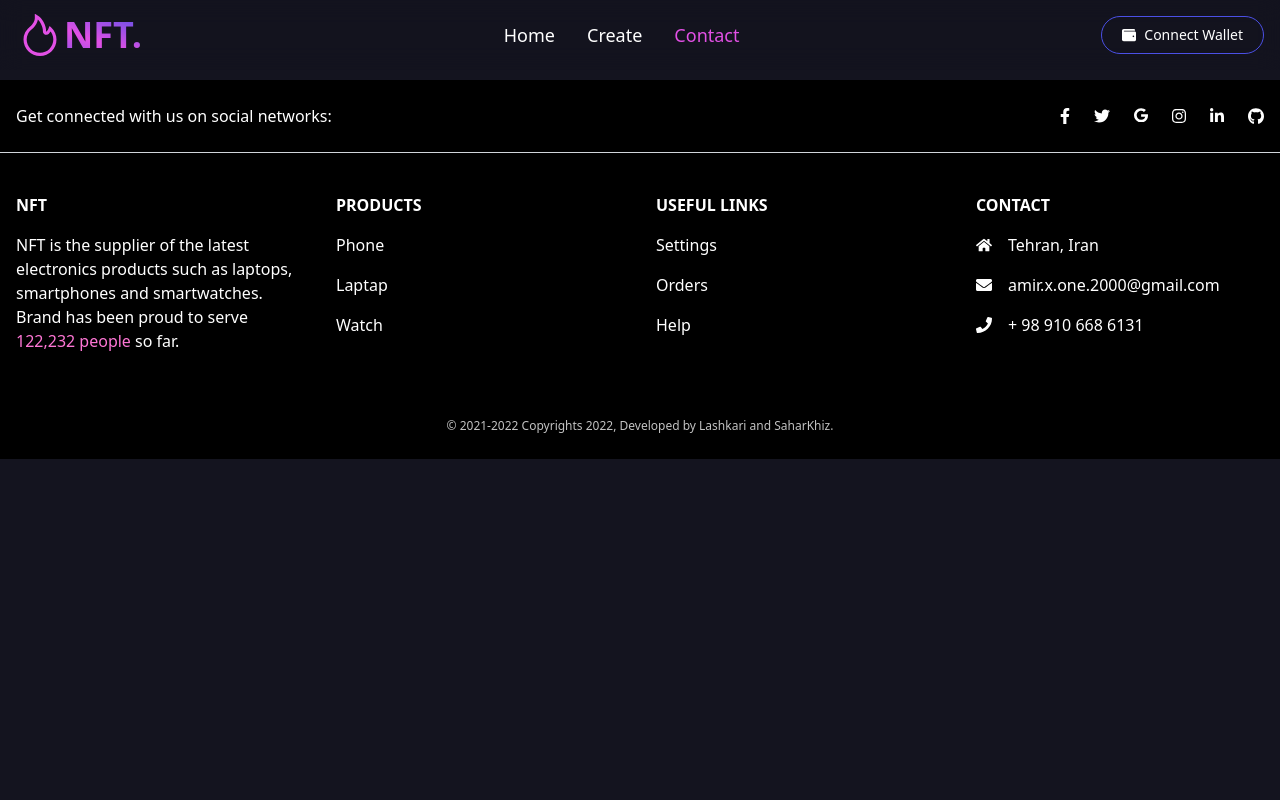
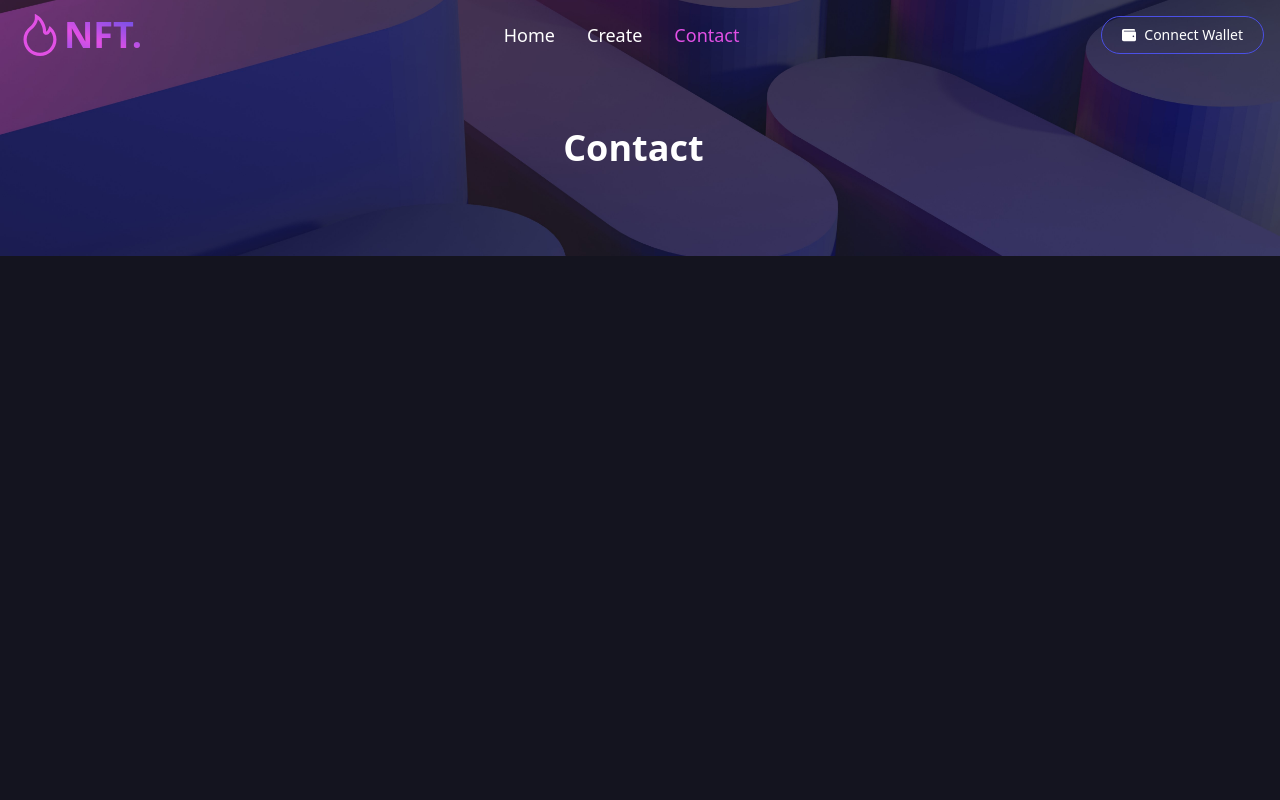
Before and after one commit to AmirxOne/NFT, a React (Create React App) app: page /contact in a window 1280 px wide. Shown: the top 800 px of the page. Built offline with nearby package versions, Linux system fonts and the light colour scheme.

Commit message:
Create Poster

```diff
--- a/src/components/Header.js
+++ b/src/components/Header.js
@@ -1,4 +1,4 @@
-import React,{useState} from 'react';
+import React,{useState, useEffect, useRef} from 'react';
 // react icons
 import{AiOutlineFire, AiOutlineMenu, AiOutlineClose} from 'react-icons/ai'
 import{FaWallet} from 'react-icons/fa'
@@ -30,8 +30,20 @@ const Header = () => {
         setShow(!show)
     }
 
+
+    const headerRef = useRef(null);
+
+
+    window.addEventListener("scroll", () => {
+        if (document.body.scrollTop > 70 || document.documentElement.scrollTop > 70) {
+            headerRef.current.classList.add("c");
+        } else {
+            headerRef.current.classList.remove("c");
+        }
+    })
+
     return (
-        <header className=' z-[1000] w-full h-[70px] fixed top-0 bg-[#14141fcb] backdrop-blur-[12px]'>
+        <header ref={headerRef} className='b'>
             <div className='max-w-[640px] md:max-w-[900px] lg:max-w-[1024px] xl:max-w-[1320px] mx-auto h-full px-4 flex items-center justify-between '>
                 <div className='flex items-center bg-clip-text text-transparent bg-gradient-to-tr from-[#4b50e6] via-[#e250e5] to-[#4b50e6]'>
                     <AiOutlineFire className='text-5xl text-[#e250e5]'/>
--- /dev/null
+++ b/src/components/Poster.js
@@ -0,0 +1,22 @@
+import React from 'react';
+//react router dom
+import { useLocation } from 'react-router-dom'
+// images
+import bgContact from '../assets/images/bg.jpg'
+
+const Poster = () => {
+
+    const loc = useLocation()
+    console.log(loc)
+
+    return (
+        <div className='w-full h-64 relative -top-[70px] relative'>
+            <img className='object-cover h-64 w-full' src={bgContact} alt="" />
+            <div className='text-white absolute top-1/2 left-[44%] font-extrabold text-4xl '>
+                {loc.pathname === "/contact" ? <span>Contact</span> : <span>Create Item</span>}
+            </div>
+        </div>
+    );
+};
+
+export default Poster;
--- a/src/index.css
+++ b/src/index.css
@@ -9,8 +9,14 @@ body {
 
 @layer components {
     .a {
-        @apply  absolute top-0 bg-[#343444] md:bg-transparent h-[100vh] w-full z-50 flex flex-col md:flex  md:static md:w-auto md:h-auto md:flex-row items-center justify-center text-white text-lg transition-all duration-500;
+        @apply absolute top-0 bg-[#343444] md:bg-transparent h-[100vh] w-full z-50 flex flex-col md:flex  md:static md:w-auto md:h-auto md:flex-row items-center justify-center text-white text-lg transition-all duration-500;
     }
+    .b {
+        @apply z-[1000] w-full h-[70px] fixed top-0;
+    }
+    .c {
+      @apply z-[1000] w-full h-[70px] fixed top-0  bg-[#14141fcb] backdrop-blur-[12px];
+  }
 }
 
 /* width */
--- a/src/pages/Contact.js
+++ b/src/pages/Contact.js
@@ -1,9 +1,15 @@
 import React from 'react';
+//components
+import Poster from '../components/Poster';
+
 
 const Contact = () => {
     return (
         <div>
+            <Poster/>
+            <div className='h-[1000px] w-full'>
 
+            </div>
         </div>
     );
 };
```
